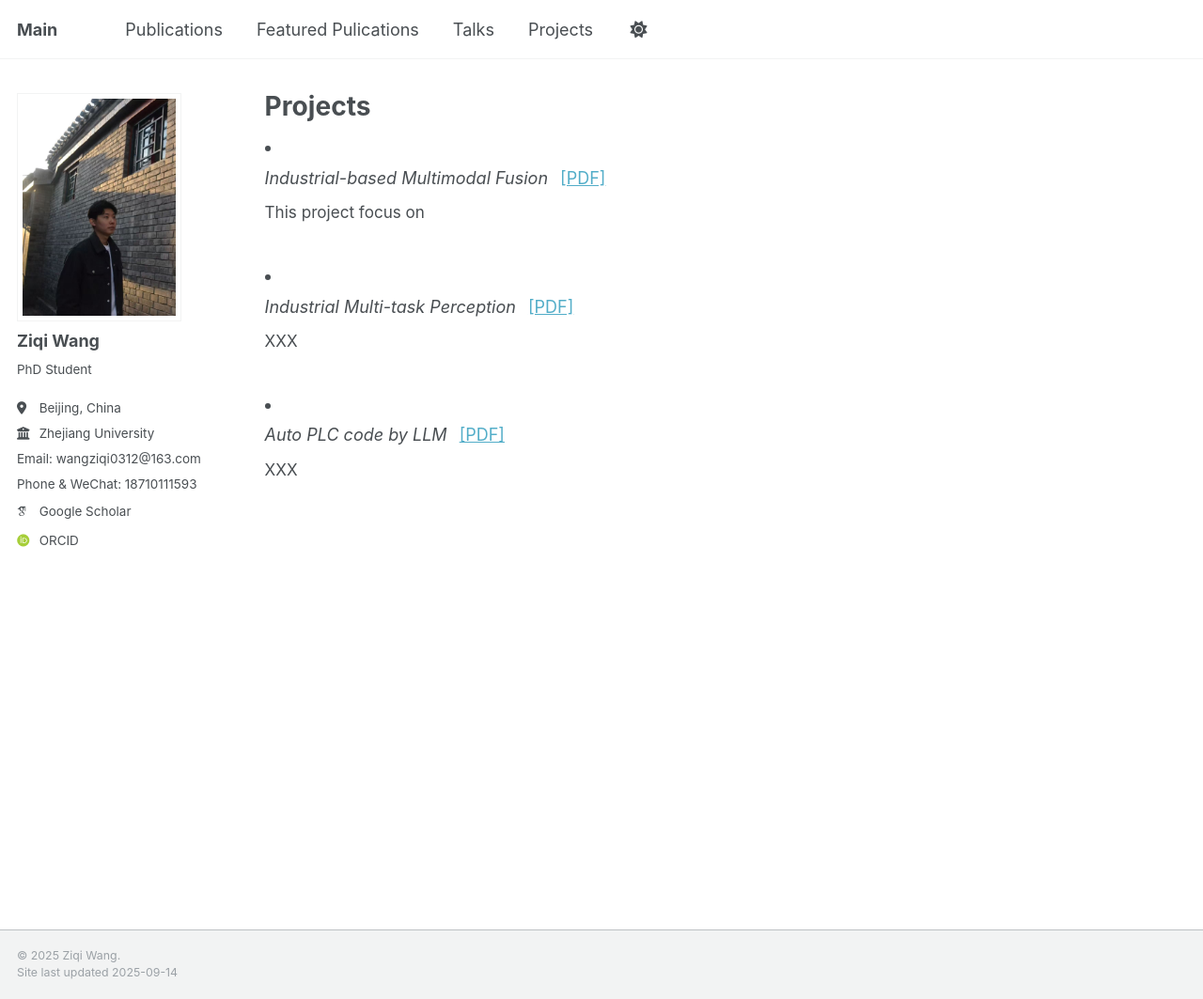
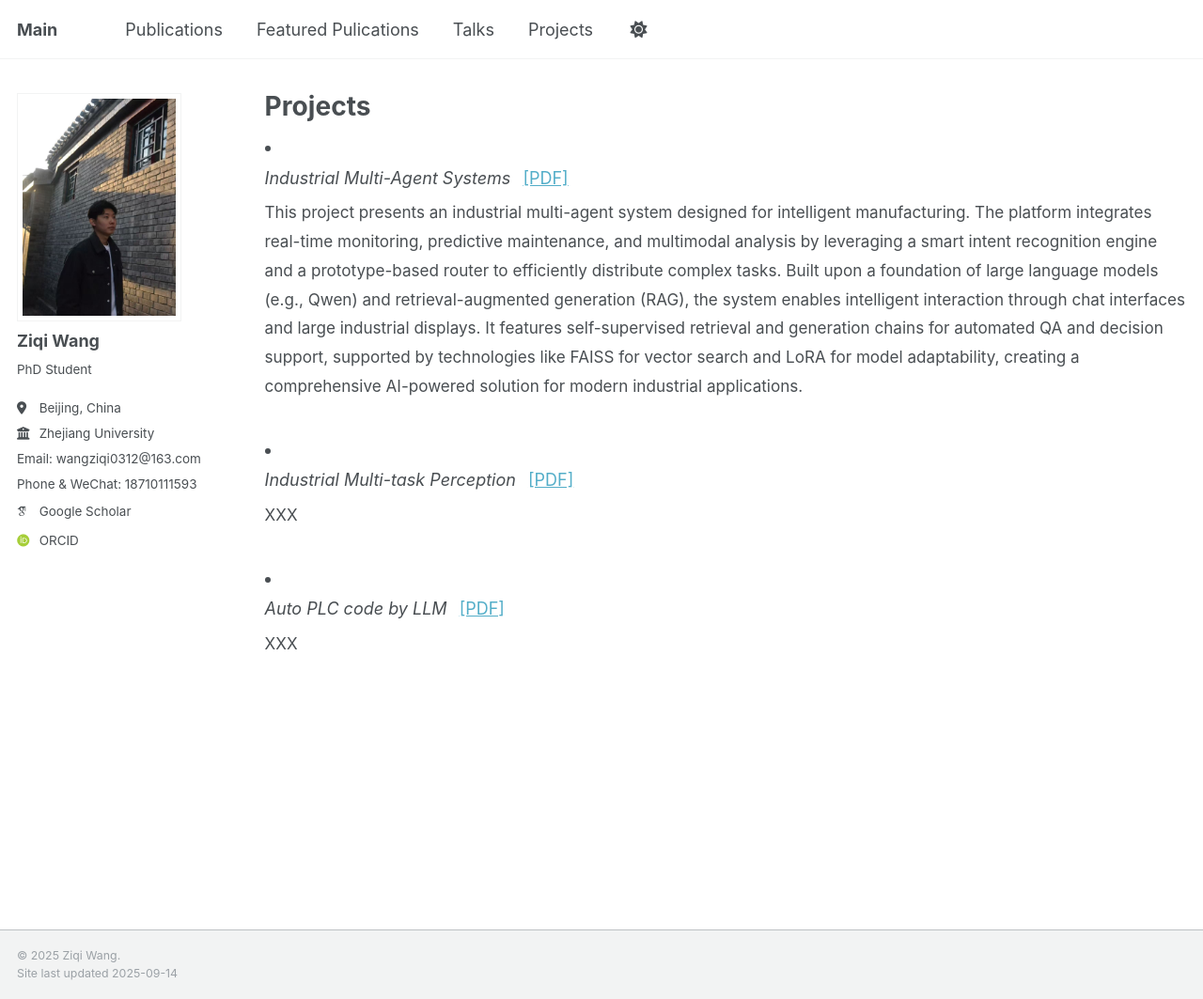
Before and after one commit to ZiqiWang0312/bio, a Jekyll site: the page built from _pages/projects.md, in a window 1280 px wide and 1063 px high. Shown: the whole window at 94% size. Built offline with Jekyll 4.4.1, drawn with Linux system fonts in a browser that asks for light colours; some web fonts are replaced; a script that is not in the unit is left out.

Commit message:
fisrt commit in ZJU

```diff
--- a/_pages/projects.md
+++ b/_pages/projects.md
@@ -7,11 +7,11 @@ author_profile: true
 
 <li style="margin-bottom: 2rem; line-height: 1.8;">
   <strong> </strong><br/>
-  <em>Industrial-based Multimodal Fusion</em>
-  <a href="https://ZiqiWang0312.github.io/bio/files/TSC.pdf" target="_blank" style="margin-left:8px;">[PDF]</a>
+  <em>Industrial Multi-Agent Systems</em>
+  <a href="https://ZiqiWang0312.github.io/bio/files/industry.pdf" target="_blank" style="margin-left:8px;">[PDF]</a>
 
   <div style="font-size:0.95em; margin-top:0.3rem;">
-    This project focus on
+    This project presents an industrial multi-agent system designed for intelligent manufacturing. The platform integrates real-time monitoring, predictive maintenance, and multimodal analysis by leveraging a smart intent recognition engine and a prototype-based router to efficiently distribute complex tasks. Built upon a foundation of large language models (e.g., Qwen) and retrieval-augmented generation (RAG), the system enables intelligent interaction through chat interfaces and large industrial displays. It features self-supervised retrieval and generation chains for automated QA and decision support, supported by technologies like FAISS for vector search and LoRA for model adaptability, creating a comprehensive AI-powered solution for modern industrial applications.
   </div>
 
 
```
Also changed, not shown: 1 other file.
